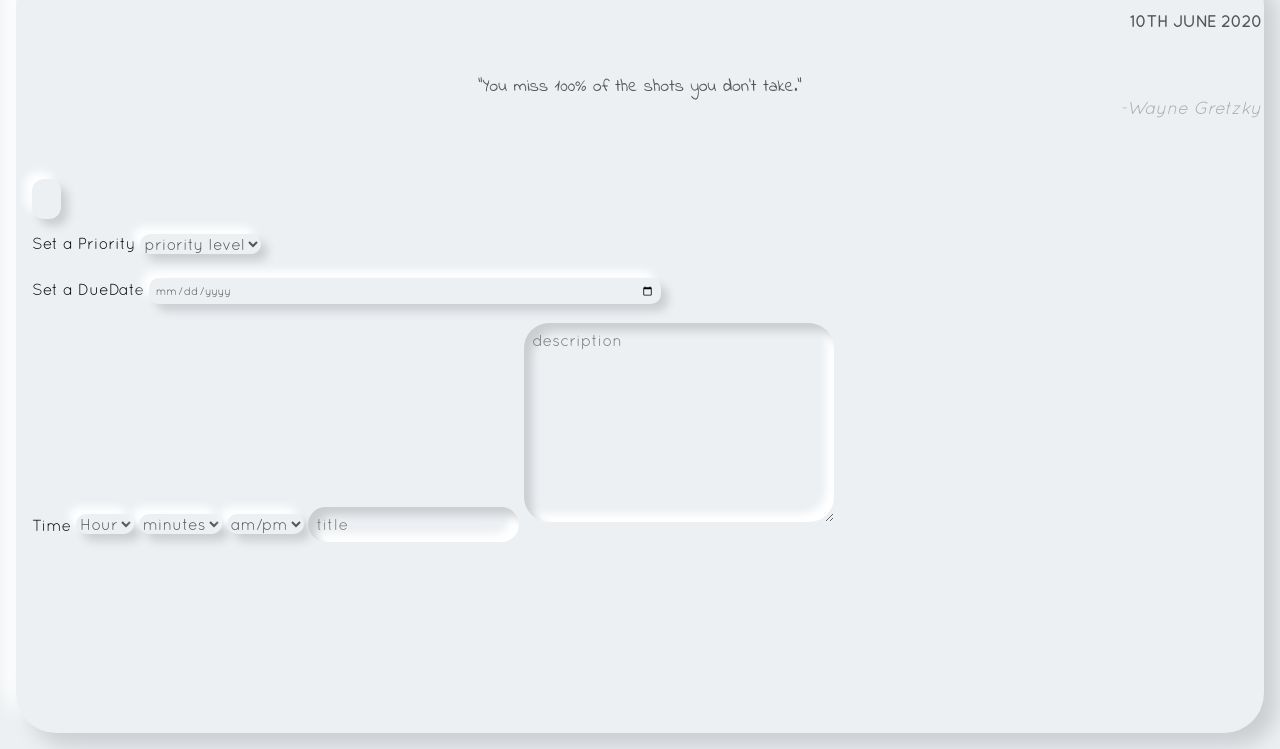
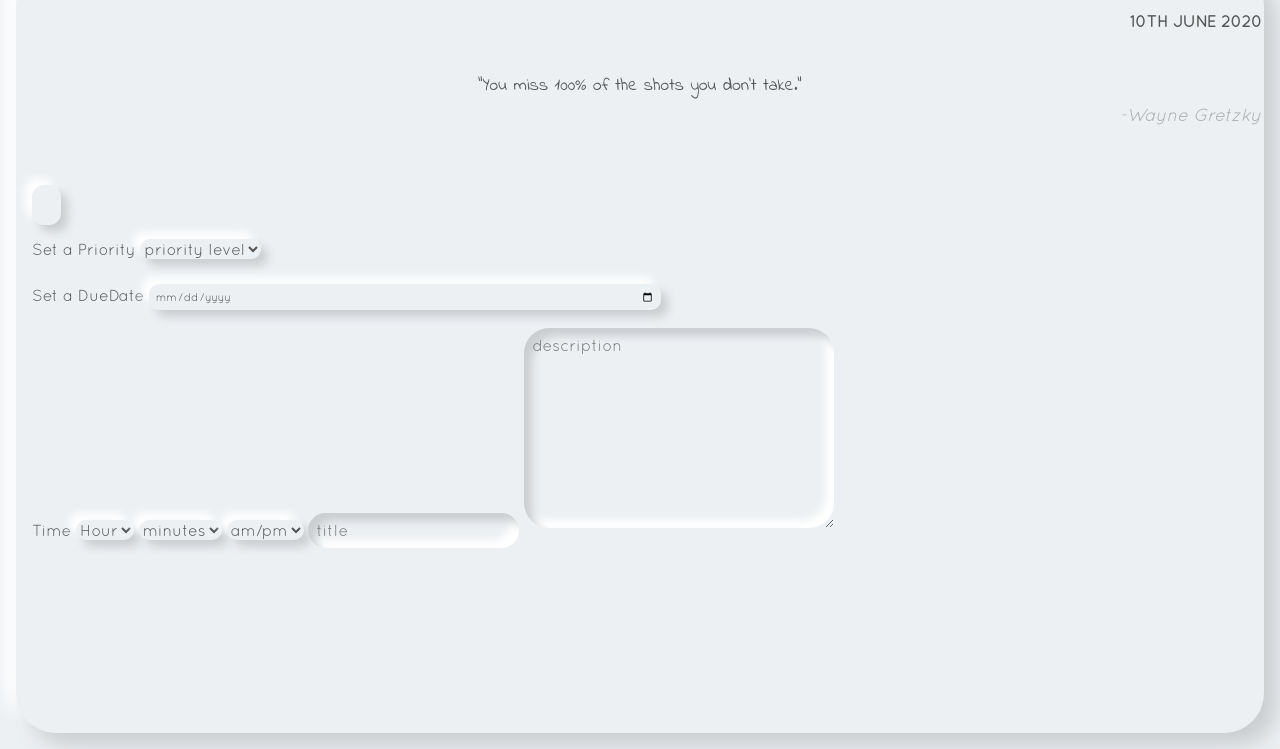
Before and after one commit to mohdsauood/Dulcet-TodoApp, a plain HTML site: page index.html in a window 1280 px wide. Both pictures are taken after a click on the button 640 px from the left and 598 px from the top of the page. Shown: the part 51-800 px from the top of the page. Drawn offline with nearby package versions, Linux system fonts and the light colour scheme; some icons are missing.

Commit message:
fixed color on form page

```diff
--- a/style.css
+++ b/style.css
@@ -139,6 +139,9 @@ header span {
     text-align: right;
 }
 
+.quoteAuthor{
+    margin-top:.5em ;
+}
 .navButtons {
     display: flex;
     justify-content: space-between;
@@ -300,9 +303,9 @@ form input[type="date"] {
     font-size: .7em;
 }
 
-/* input:invalid{
-    background-color: var(--lightred);
-  } */
+form label,form span{
+    color: var(--primary);
+}
 
   #errorSpan{
     color: var(--lightred);
```
